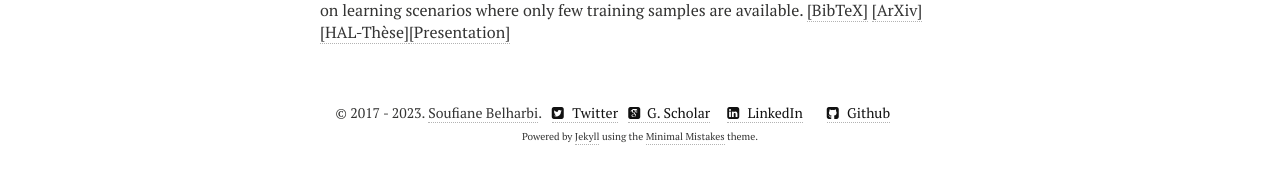
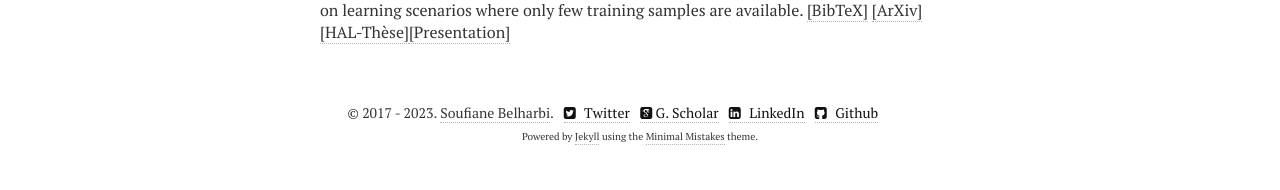
Before and after one commit to sbelharbi/sbelharbi.github.io, a Jekyll site: the page built from index.md, in a window 1280 px wide. Shown: the part 2180-2370 px from the top of the page. Built offline with Jekyll 4.4.1, drawn with Linux system fonts in a browser that asks for light colours; nearby versions of some CDN libraries.

Commit message:
space footer.

```diff
--- a/_includes/_footer.html
+++ b/_includes/_footer.html
@@ -1,19 +1,12 @@
 <center>
 <span>&copy; {{ site.yearstart }} - {{site.time | date: '%Y'}}. <a href="/">{{ site.owner.name }}</a>.   &nbsp;
-  {% if site.owner.twitter %}<a style="display: inline;" href="http://twitter.com/{{ site.owner.twitter }}" class="author-social" target="_blank"><i  class="fa fa-twitter-square"></i> Twitter</a>{% endif %}
-  &nbsp;
-  {% if site.owner.google_scholar %}<a style="display: inline;" href="http://scholar.google.com/citations?user={{ site.owner.google_scholar }}" class="author-social" target="_blank"><i class="ai ai-google-scholar-square"></i>&nbsp; G. Scholar</a>{% endif %}
-  &nbsp;
-  {% if site.owner.facebook %}<a style="display: inline;" href="http://facebook.com/{{ site.owner.facebook }}" class="author-social" target="_blank"><i class="fa fa-facebook-square"></i> Facebook</a>{% endif %}
-  &nbsp;
-  {% if site.owner.linkedin %}<a style="display: inline;" href="https://linkedin.com/in/{{ site.owner.linkedin }}" class="author-social" target="_blank"><i class="fa fa-linkedin-square"></i> LinkedIn</a>{% endif %}
-  &nbsp;
-  {% if site.owner.instagram %}<a style="display: inline;" href="http://instagram.com/{{ site.owner.instagram }}" class="author-social" target="_blank"><i class="fa fa-instagram"></i> Instagram</a>{% endif %}
-  &nbsp;
-  {% if site.owner.tumblr %}<a style="display: inline;" href="http://{{ site.owner.tumblr }}.tumblr.com" class="author-social" target="_blank"><i class="fa fa-tumblr-square"></i> Tumblr</a>{% endif %}
-  &nbsp;
-  {% if site.owner.github %}<a style="display: inline;" href="http://github.com/{{ site.owner.github }}" class="author-social" target="_blank"><i class="fa fa-github-square"></i> Github</a>{% endif %}
-  &nbsp;
+  {% if site.owner.twitter %}<a style="display: inline;" href="http://twitter.com/{{ site.owner.twitter }}" class="author-social" target="_blank"><i  class="fa fa-twitter-square"></i> Twitter</a> &nbsp; {% endif %}
+  {% if site.owner.google_scholar %}<a style="display: inline;" href="http://scholar.google.com/citations?user={{ site.owner.google_scholar }}" class="author-social" target="_blank"><i class="ai ai-google-scholar-square"></i> G. Scholar</a> &nbsp;{% endif %}
+  {% if site.owner.facebook %}<a style="display: inline;" href="http://facebook.com/{{ site.owner.facebook }}" class="author-social" target="_blank"><i class="fa fa-facebook-square"></i> Facebook</a>   &nbsp;{% endif %}
+  {% if site.owner.linkedin %}<a style="display: inline;" href="https://linkedin.com/in/{{ site.owner.linkedin }}" class="author-social" target="_blank"><i class="fa fa-linkedin-square"></i> LinkedIn</a> &nbsp;{% endif %}
+  {% if site.owner.instagram %}<a style="display: inline;" href="http://instagram.com/{{ site.owner.instagram }}" class="author-social" target="_blank"><i class="fa fa-instagram"></i> Instagram</a> &nbsp;{% endif %}
+  {% if site.owner.tumblr %}<a style="display: inline;" href="http://{{ site.owner.tumblr }}.tumblr.com" class="author-social" target="_blank"><i class="fa fa-tumblr-square"></i> Tumblr</a> &nbsp;{% endif %}
+  {% if site.owner.github %}<a style="display: inline;" href="http://github.com/{{ site.owner.github }}" class="author-social" target="_blank"><i class="fa fa-github-square"></i> Github</a> &nbsp;{% endif %}
   {% if site.owner.stackoverflow %}<a style="display: inline;" href="http://stackoverflow.com/users/{{ site.owner.stackoverflow }}" class="author-social" target="_blank"><i class="fa fa-stack-overflow"></i> Stackoverflow</a>{% endif %}
   &nbsp;
   {% if site.owner.lastfm %}<a style="display: inline;" href="http://lastfm.com/user/{{ site.owner.lastfm }}" class="author-social" target="_blank"><i class="fa fa-music"></i> Last.fm</a>{% endif %}
```
